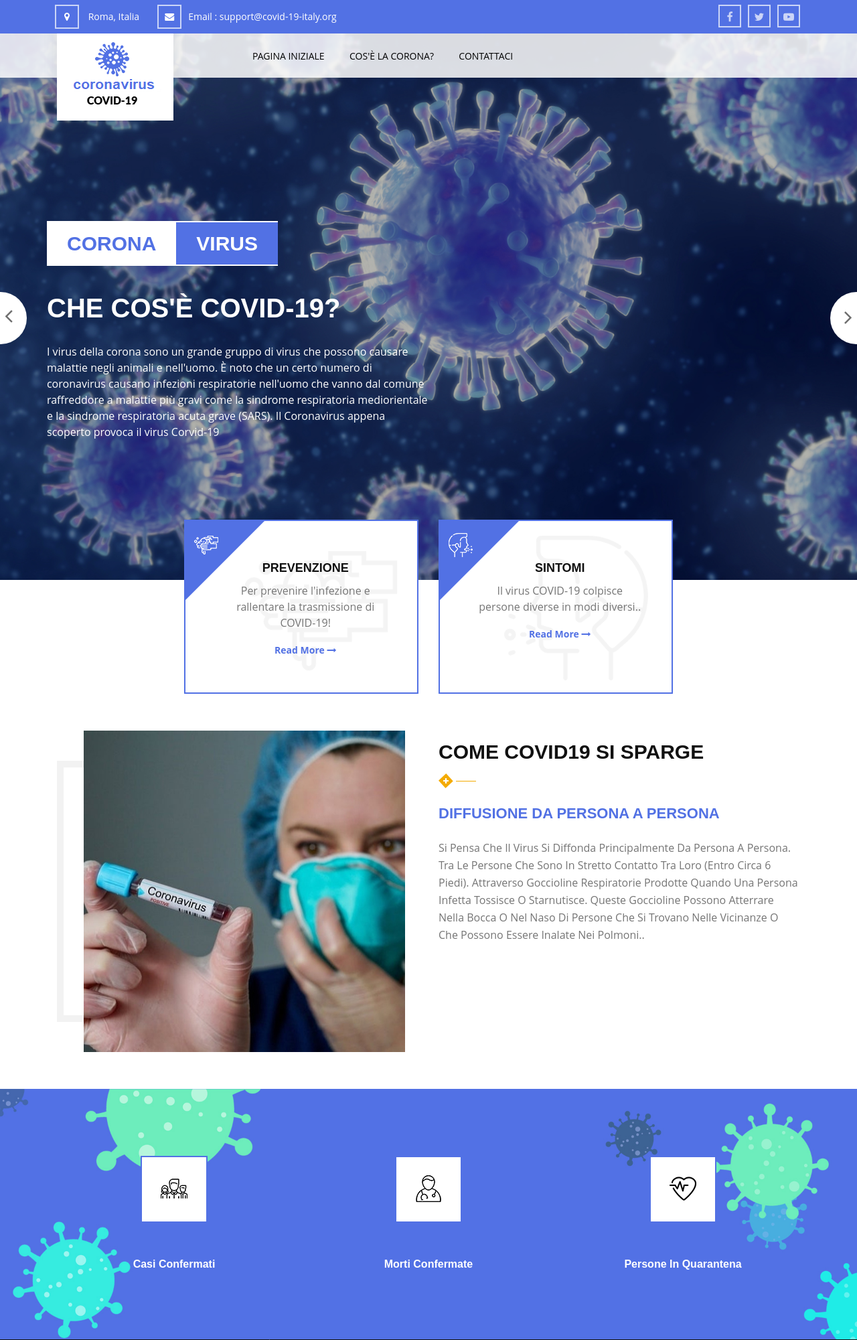
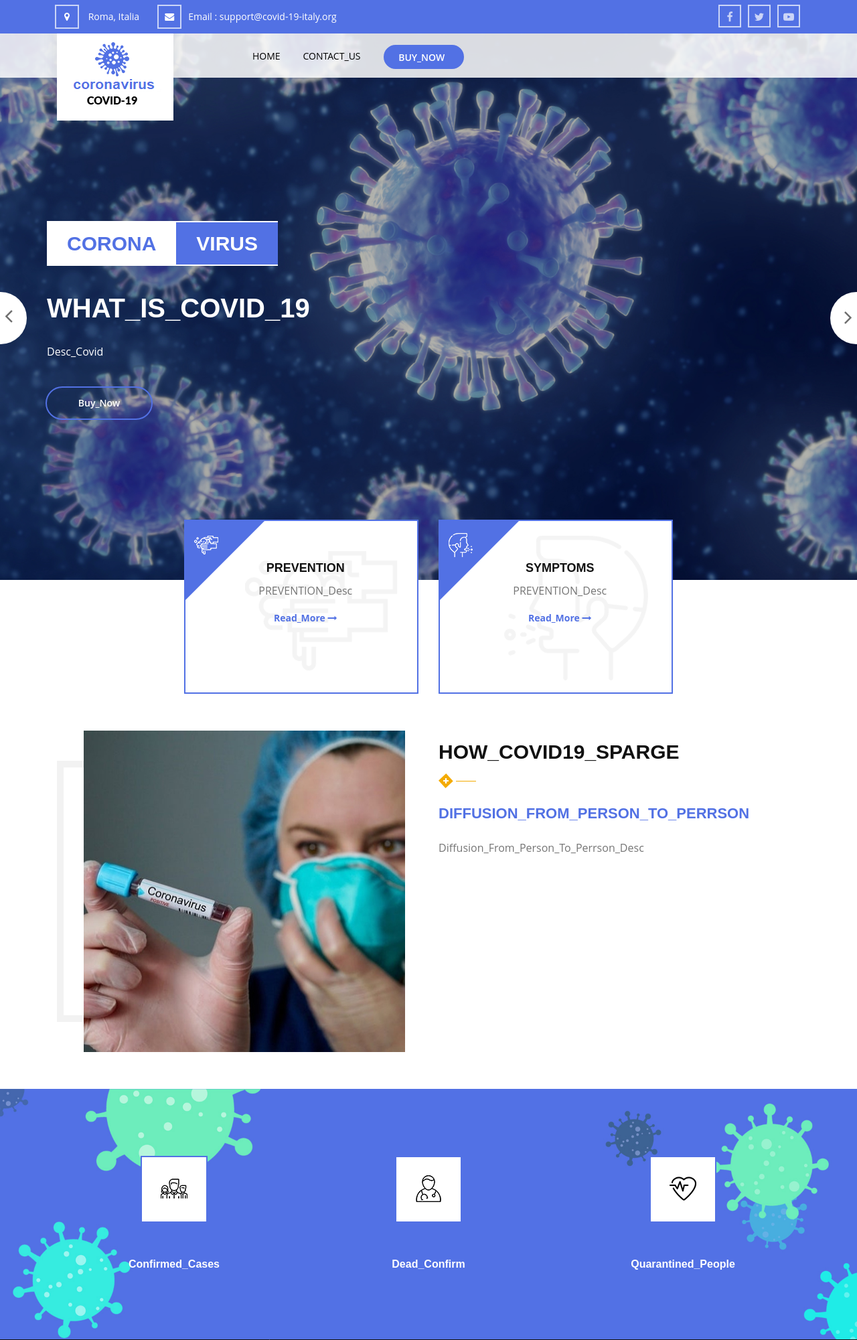
Before and after one commit to hassanhitleap1/yii-donation, a Yii app: template views/site/index.php in a window 1280 px wide. Shown: the top 2001 px of the page at 67% size. Run offline with PHP 8.4 and a stand-in for Yii, Linux system fonts and the light colour scheme; the template is opened without the code that fills it, so the values that code supplies are empty; some libraries are stand-ins or nearby versions.

Commit message:
4/7/2020 (16)

```diff
--- a/views/layouts/main.php
+++ b/views/layouts/main.php
@@ -88,17 +88,13 @@
                         <ul class="main_nav_ul">
 
                             <li class="has-mega gc_main_navigation">
-                                <?= Html::a('Pagina iniziale &nbsp;', ['site/index'], ['class' => 'gc_main_navigation hover_color'])  ?>
+                                <?= Html::a(Yii::t('app','Home').'&nbsp;', ['site/index'], ['class' => 'gc_main_navigation hover_color'])  ?>
                             </li>
                             <li class="has-mega gc_main_navigation">
-                                <?= Html::a("cos'è la corona? &nbsp;", ['site/corona'], ['class' => 'gc_main_navigation hover_color']) ?>
-
-                            </li>
-                            <li class="has-mega gc_main_navigation">
-                                <?= Html::a('Contattaci &nbsp;', ['site/contact'], ['class' => 'gc_main_navigation hover_color']) ?>
+                                <?= Html::a(Yii::t('app','Contact_Us').'&nbsp;', ['site/contact'], ['class' => 'gc_main_navigation hover_color']) ?>
                             </li>
 
-<!--                            <li class="has-mega gc_main_navigation"><a class="btn" href="https://pmny.in/AIEqYkgwh4gi" target="_blank">Donate &nbsp;</a> </li>-->
+                            <li class="has-mega gc_main_navigation"><a class="btn" href="https://pmny.in/AIEqYkgwh4gi" target="_blank"><?=Yii::t('app','Buy_Now')?> &nbsp;</a> </li>
 
                         </ul>
                     </div>
@@ -147,16 +143,12 @@
                 <div id='cssmenu' class="wd_single_index_menu">
                     <ul>
                         <li>
-                          <?= Html::a('Pagina iniziale', ['site/index']) ?>
+                          <?= Html::a(Yii::t('app','Home'), ['site/index']) ?>
                         </li>
                         <li>
-                        <?= Html::a("cos'è la corona", ['site/corona']) ?>
+                         <?= Html::a(Yii::t('app','Contact_Us'), ['site/contact']) ?>
                         </li>
-                        <li>
-                         <?= Html::a('contact us', ['site/contact']) ?>
-                        </li>
-
-<!--                        <li class="has-mega gc_main_navigation"><a class="btn" href="https://pmny.in/AIEqYkgwh4gi" target="_blank">Donate</a></li>-->
+                        <li class="has-mega gc_main_navigation"><a class="btn" href="https://pmny.in/AIEqYkgwh4gi" target="_blank"><?=Yii::t('app','Buy_Now')?></a></li>
                     </ul>
                 </div>
             </div>
@@ -179,7 +171,7 @@
                         </div>
                         <div class="footer_box_add">
                             <ul>
-                                <li><i class="fa fa-map-marker" aria-hidden="true"></i><span>Indirizzo : </span> Roma, Italia</li>
+                                <li><i class="fa fa-map-marker" aria-hidden="true"></i><span><?= Yii::t('app','Address') ?> : </span> Roma, Italia</li>
                                 <li><i class="fa fa-envelope" aria-hidden="true"></i><a href="#"><span>Email :</span>support@covid-19-italy.org</a></li>
                             </ul>
                         </div>
@@ -197,20 +189,20 @@
                             <!--footer_2-->
                             <div class="col-xl-12 col-lg-12 col-md-12 col-sm-12 col-12 respons_footer_nav d-none d-sm-none d-md-block">
                                 <div class="footer_heading footer_menu">
-                                    <h1 class="med_bottompadder10">Link</h1>
+                                    <h1 class="med_bottompadder10"><?= Yii::t('app','Link') ?></h1>
                                     <img src="<?= Yii::getAlias('@web')?>/theme/images/line.png" class="img-responsive" alt="img" />
                                 </div>
                                 <div class="footer_ul_wrapper">
 
                                     <ul class="list-inline">
                                         <li><i class="fa fa-caret-right" aria-hidden="true"></i>
-                                            <?= Html::a('Descrizione', ['site/description']) ?>
+                                            <?= Html::a(Yii::t('app', 'Description') , ['site/description']) ?>
                                         </li>
                                         <li><i class="fa fa-caret-right" aria-hidden="true"></i>
-                                            <?= Html::a('politica sulla riservatezza', ['site/privacy-policy']) ?>
+                                            <?= Html::a(Yii::t('app', 'Privacy_Policy') , ['site/privacy-policy']) ?>
                                         </li>
                                         <li><i class="fa fa-caret-right" aria-hidden="true"></i>
-                                            <?= Html::a('termini e condizioni', ['site/terms-and-conditions']) ?>
+                                            <?= Html::a(Yii::t('app', 'Terms_And_Conditions') , ['site/terms-and-conditions']) ?>
                                         </li>
 <!--                                        <li><i class="fa fa-caret-right" aria-hidden="true"></i><a href="#">donate</a></li>-->
                                     </ul>
@@ -219,7 +211,7 @@
                             </div>
                         <div class="col-xl-12 col-lg-12 col-md-12 col-sm-12 col-12 respons_footer_nav d-none d-sm-none d-md-block">
                             <div class="footer_heading footer_menu">
-                                <h1 class="med_bottompadder10">pagamento con</h1>
+                                <h1 class="med_bottompadder10"><?= Yii::t('app', 'PAYMENT_WITH')?></h1>
                                 <img src="<?= Yii::getAlias('@web')?>/theme/images/line.png" class="img-responsive" alt="img" />
                             </div>
                             <div class="footer_ul_wrapper">
--- a/views/site/index.php
+++ b/views/site/index.php
@@ -19,12 +19,12 @@
                                 <div class="cc_slider_cont1">
                                     <div class="medi">
                                         <h1 data-animation-in="fadeInDown" data-animation-out="animate-out fadeOutDown">Corona<span>Virus</span></h1></div>
-                                    <h2 data-animation-in="fadeInDown" data-animation-out="animate-out fadeOutDown">Che cos'è Covid-19?</h2>
-                                    <p data-animation-in="zoomIn" data-animation-out="animate-out zoomIn">
-                                        I virus della corona sono un grande gruppo di virus che possono causare malattie negli animali e nell'uomo. È noto che un certo numero di coronavirus causano infezioni respiratorie nell'uomo che vanno dal comune raffreddore a malattie più gravi come la sindrome respiratoria mediorientale e la sindrome respiratoria acuta grave (SARS). Il Coronavirus appena scoperto provoca il virus Corvid-19
-                                    </p>
+                                    <h2 data-animation-in="fadeInDown" data-animation-out="animate-out fadeOutDown"><?=Yii::t('app', 'What_is_Covid_19')?></h2>
+                                        <p data-animation-in="zoomIn" data-animation-out="animate-out zoomIn">
+                                            <?=Yii::t('app', 'Desc_Covid')?>
+                                        </p>
                                     <ul>
-<!--                                        <li data-animation-in="bounceInLeft" data-animation-out="animate-out bounceOutLeft"><a href="#">donate</a></li>-->
+                                        <li data-animation-in="bounceInLeft" data-animation-out="animate-out bounceOutLeft"><a href="#"><?=Yii::t('app', 'Buy_Now')?></a></li>
 
                                     </ul>
                                 </div>
@@ -52,9 +52,9 @@
                         <img src="<?= Yii::getAlias('@web')?>/theme/images/corona/icon_2.png" alt="img" class="img-responsive">
                     </div>
                     <div class="cat_txt">
-                        <h1>Prevenzione</h1>
-                        <p>Per prevenire l'infezione e rallentare la trasmissione di COVID-19! </p>
-                            <?= Html::a('Read More <i class="fa fa-long-arrow-right"></i>', ['site/prevention']) ?>
+                        <h1><?=Yii::t('app', 'PREVENTION')?></h1>
+                        <p><?=Yii::t('app', 'PREVENTION_Desc')?> </p>
+                            <?= Html::a(Yii::t('app', 'Read_More').' <i class="fa fa-long-arrow-right"></i>', ['site/prevention']) ?>
                     </div>
                 </div>
             </div>
@@ -67,9 +67,9 @@
                         <img src="<?= Yii::getAlias('@web')?>/theme/images/corona/icon_3.png" alt="img" class="img-responsive">
                     </div>
                     <div class="cat_txt">
-                        <h1>SINTOMI</h1>
-                        <p>Il virus COVID-19 colpisce persone diverse in modi diversi..</p>
-                        <?= Html::a('Read More <i class="fa fa-long-arrow-right"></i>', ['site/symptoms']) ?>
+                        <h1><?=Yii::t('app', 'SYMPTOMS')?></h1>
+                        <p><?=Yii::t('app', 'PREVENTION_Desc')?></p>
+                        <?= Html::a(Yii::t('app', 'Read_More').' <i class="fa fa-long-arrow-right"></i>', ['site/symptoms']) ?>
                     </div>
                 </div>
             </div>
@@ -88,12 +88,14 @@
             </div>
             <div class="col-xl-6 col-lg-12 col-md-12 col-sm-12 col-12 abt_section">
                 <div class="abt_heading_wrapper">
-                    <h1 class="med_bottompadder20">COME COVID19 SI SPARGE</h1>
+                    <h1 class="med_bottompadder20"><?=Yii::t('app', 'How_Covid19_Sparge')?></h1>
                     <img src="<?= Yii::getAlias('@web')?>/theme/images/line.png" alt="title" class="med_bottompadder20">
                 </div>
                 <div class="abt_txt">
-                    <h3>DIFFUSIONE DA PERSONA A PERSONA</h3>
-                    <p class="med_toppadder20">Si pensa che il virus si diffonda principalmente da persona a persona. Tra le persone che sono in stretto contatto tra loro (entro circa 6 piedi). Attraverso goccioline respiratorie prodotte quando una persona infetta tossisce o starnutisce. Queste goccioline possono atterrare nella bocca o nel naso di persone che si trovano nelle vicinanze o che possono essere inalate nei polmoni..</p>
+                    <h3><?=Yii::t('app', 'Diffusion_From_Person_To_Perrson')?></h3>
+                    <p class="med_toppadder20">
+                        <?=Yii::t('app', 'Diffusion_From_Person_To_Perrson_Desc')?>
+                    </p>
                 </div>
 
             </div>
@@ -115,7 +117,7 @@
                     </div>
                     <div class="count-description">
                         <span class="timer"><?=$confirmed_cases?></span>
-                        <h5 class="con1">Casi confermati</h5>
+                        <h5 class="con1"><?=Yii::t('app', 'Confirmed_Cases')?></h5>
                     </div>
                 </div>
                 <div class="col-xl-4 col-lg-4 col-md-6 col-sm-12 col-12">
@@ -124,7 +126,7 @@
                     </div>
                     <div class="count-description">
                         <span class="timer"><?=$confirmed_deaths?></span>
-                        <h5 class="con2">Morti confermate</h5>
+                        <h5 class="con2"><?=Yii::t('app', 'Dead_Confirm')?></h5>
                     </div>
                 </div>
 
@@ -134,7 +136,7 @@
                     </div>
                     <div class="count-description">
                         <span class="timer"><?=$quarantine_people?></span>
-                        <h5 class="con4">Persone in quarantena</h5>
+                        <h5 class="con4"><?=Yii::t('app', 'Quarantined_People')?></h5>
                     </div>
                 </div>
             </div>
```
Also changed, not shown: config/web.php (+13 -0 lines), messages/en/app.php (added, +35 -0 lines), messages/it/app.php (added, +38 -0 lines).
